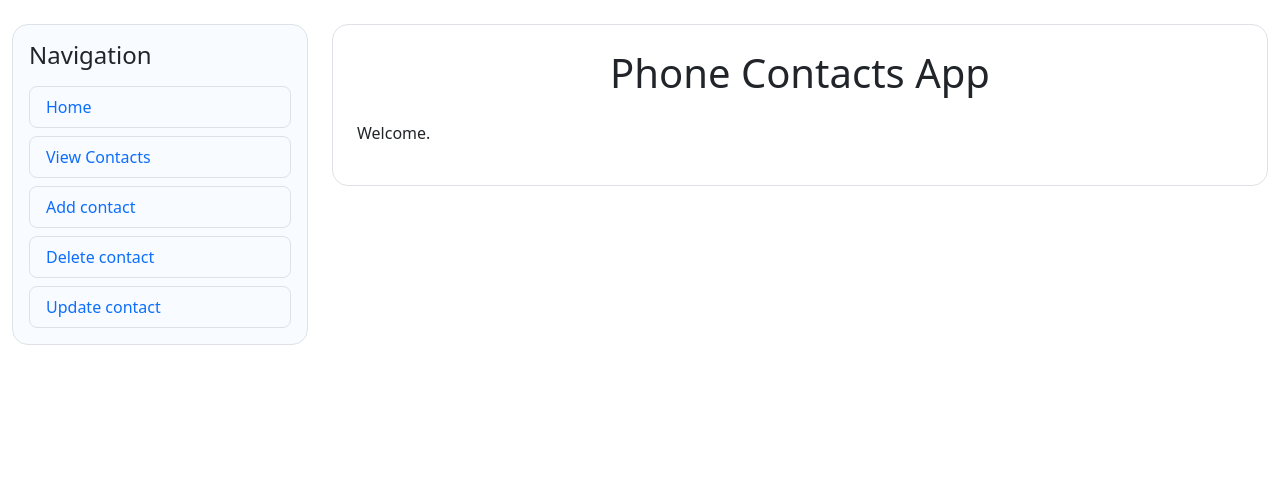
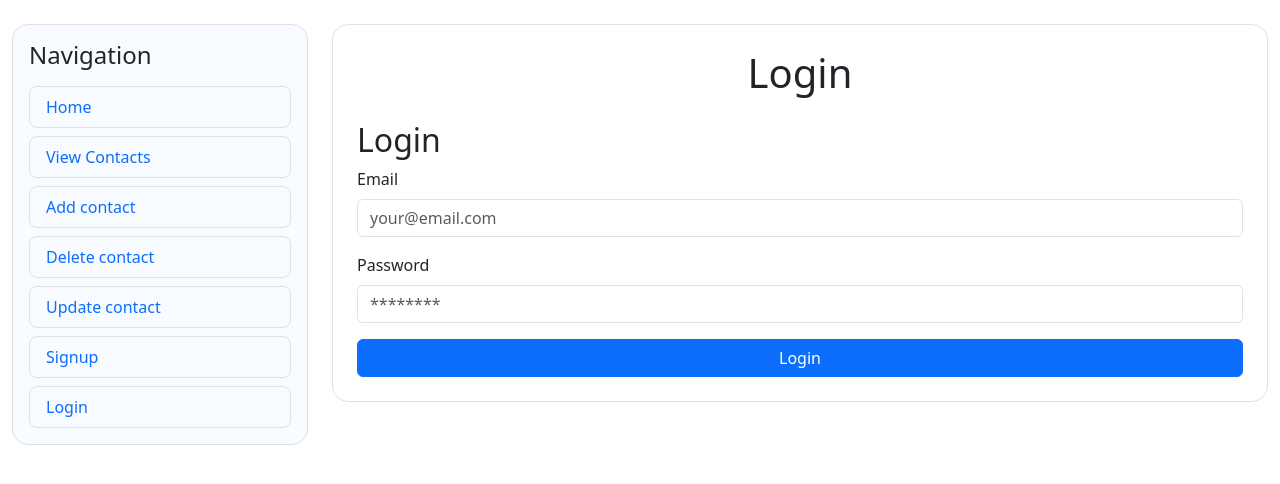
Before and after one commit to tbonnell2003/cs3870_frontend, a React app: page /cs3870_frontend/login in a window 1280 px wide. Before the commit this address led to /cs3870_frontend. Shown: the top 484 px of the page. Built offline with nearby package versions, Linux system fonts and the light colour scheme; the HTML template or start-up script is replaced by a standard one.

Commit message:
updated frontend for new render backend

```diff
--- a/src/App.jsx
+++ b/src/App.jsx
@@ -2,28 +2,41 @@ import { BrowserRouter, Routes, Route, Navigate } from "react-router-dom";
 import { useState } from "react";
 import Layout from "./navigation/Layout.jsx";
 import Contacts from "./Contacts.jsx";
-
-// ⭐ IMPORTANT: your Render backend URL
-const API_URL = "https://cs3870-backend-b6cu.onrender.com";
+import Signup from "./Signup.jsx";
+import Login from "./Login.jsx";
+import { BASE_URL } from "./config.js";
 
 // Simple Home Page
 const Home = () => <p>Welcome.</p>;
 
 // -----------------------------------------------
-// ADD CONTACT
+// ADD CONTACT (now sends JWT token if present)
 // -----------------------------------------------
 const AddContact = () => {
   const [contact_name, setName] = useState("");
   const [phone_number, setPhone] = useState("");
   const [message, setMessage] = useState("");
   const [image_url, setImageUrl] = useState("");
+  const [responseMsg, setResponseMsg] = useState("");
 
   const handleSubmit = async (e) => {
     e.preventDefault();
+    setResponseMsg("");
+
+    // Read token from localStorage
+    const token = localStorage.getItem("token");
+    if (!token) {
+      setResponseMsg("You must login first to add a contact.");
+      return;
+    }
+
     try {
-      const response = await fetch(`${API_URL}/contacts`, {
+      const response = await fetch(`${BASE_URL}/contacts`, {
         method: "POST",
-        headers: { "Content-Type": "application/json" },
+        headers: {
+          "Content-Type": "application/json",
+          Authorization: `Bearer ${token}`,
+        },
         body: JSON.stringify({
           contact_name,
           phone_number,
@@ -32,22 +45,29 @@ const AddContact = () => {
         }),
       });
 
-      if (!response.ok) {
-        const errData = await response.json().catch(() => ({}));
-        throw new Error(errData.message || "Failed to add contact");
-      }
+      const data = await response.json().catch(() => ({}));
 
-      alert("Contact added!");
+      if (response.ok) {
+        setResponseMsg(data.message || "Contact added!");
         setName("");
         setPhone("");
         setMessage("");
         setImageUrl("");
+      } else if (response.status === 401 || response.status === 403) {
+        setResponseMsg(
+          data.detail ||
+            "Not authorized. Please login again to get a new token."
+        );
+      } else {
+        setResponseMsg(data.message || "Failed to add contact");
+      }
     } catch (error) {
-      alert("Error: " + error.message);
+      setResponseMsg("Error: " + error.message);
     }
   };
 
   return (
+    <>
       <form onSubmit={handleSubmit} className="d-flex flex-column gap-3">
         <div>
           <label className="form-label">Name</label>
@@ -93,6 +113,9 @@ const AddContact = () => {
           Add Contact
         </button>
       </form>
+
+      {responseMsg && <p className="mt-3">{responseMsg}</p>}
+    </>
   );
 };
 
@@ -107,7 +130,7 @@ const DeleteContact = () => {
 
     try {
       const response = await fetch(
-        `${API_URL}/contacts/${encodeURIComponent(name)}`,
+        `${BASE_URL}/contacts/${encodeURIComponent(name)}`,
         { method: "DELETE" }
       );
 
@@ -158,7 +181,7 @@ const UpdateContact = () => {
 
     try {
       const response = await fetch(
-        `${API_URL}/contacts/${encodeURIComponent(oldName)}`,
+        `${BASE_URL}/contacts/${encodeURIComponent(oldName)}`,
         {
           method: "PUT",
           headers: { "Content-Type": "application/json" },
@@ -293,6 +316,24 @@ function App() {
           }
         />
 
+        <Route
+          path="/signup"
+          element={
+            <Layout title="Signup">
+              <Signup />
+            </Layout>
+          }
+        />
+
+        <Route
+          path="/login"
+          element={
+            <Layout title="Login">
+              <Login />
+            </Layout>
+          }
+        />
+
         {/* fallback */}
         <Route path="*" element={<Navigate to="/" replace />} />
       </Routes>
--- a/src/Contacts.jsx
+++ b/src/Contacts.jsx
@@ -1,7 +1,11 @@
+// import { useState, useEffect } from "react";
+
+
+// const API_URL = "https://cs3870-backend-b6cu.onrender.com";
+
 import { useState, useEffect } from "react";
-
-// ⭐ IMPORTANT: Update with your actual Render backend URL
-const API_URL = "https://cs3870-backend-b6cu.onrender.com";
+import { BASE_URL } from "./config.js";
+const API_URL = BASE_URL;
 
 const Contacts = () => {
   const [contacts, setContacts] = useState([]);
--- /dev/null
+++ b/src/Login.jsx
@@ -0,0 +1,91 @@
+// Login.jsx
+import React, { useState } from "react";
+import { BASE_URL } from "./config.js";
+
+export default function Login() {
+  const [email, setEmail] = useState("");
+  const [password, setPassword] = useState("");
+  const [message, setMessage] = useState("");
+  const [loading, setLoading] = useState(false);
+
+  const storedToken = localStorage.getItem("token");
+
+  const handleLogin = async (e) => {
+    e.preventDefault();
+    setMessage("");
+
+    if (!email.trim() || !password.trim()) {
+      setMessage("Email and password are required.");
+      return;
+    }
+
+    try {
+      setLoading(true);
+
+      const res = await fetch(`${BASE_URL}/login`, {
+        method: "POST",
+        headers: {
+          "Content-Type": "application/json",
+        },
+        body: JSON.stringify({ email, password }),
+      });
+
+      const data = await res.json().catch(() => null);
+
+      if (res.ok && data?.token) {
+        localStorage.setItem("token", data.token);
+        setMessage("Login successful. You can now add contacts.");
+        setPassword("");
+      } else {
+        setMessage(data?.detail || "Login failed.");
+      }
+    } catch (err) {
+      setMessage("Network error: " + err.message);
+    } finally {
+      setLoading(false);
+    }
+  };
+
+  return (
+    <div>
+      <h2>Login</h2>
+      <form onSubmit={handleLogin} className="d-flex flex-column gap-3">
+        <div>
+          <label className="form-label">Email</label>
+          <input
+            className="form-control"
+            type="email"
+            value={email}
+            onChange={(e) => setEmail(e.target.value)}
+            placeholder="your@email.com"
+            required
+          />
+        </div>
+
+        <div>
+          <label className="form-label">Password</label>
+          <input
+            className="form-control"
+            type="password"
+            value={password}
+            onChange={(e) => setPassword(e.target.value)}
+            placeholder="********"
+            required
+          />
+        </div>
+
+        <button className="btn btn-primary" type="submit" disabled={loading}>
+          {loading ? "Logging in..." : "Login"}
+        </button>
+      </form>
+
+      {message && <p className="mt-3">{message}</p>}
+
+      {storedToken && (
+        <p className="mt-2" style={{ fontSize: "0.9rem" }}>
+          <strong>Stored token:</strong> {storedToken.substring(0, 25)}...
+        </p>
+      )}
+    </div>
+  );
+}
--- /dev/null
+++ b/src/Signup.jsx
@@ -0,0 +1,83 @@
+// Signup.jsx
+import React, { useState } from "react";
+import { BASE_URL } from "./config.js";
+
+export default function Signup() {
+  const [email, setEmail] = useState("");
+  const [password, setPassword] = useState("");
+  const [message, setMessage] = useState("");
+  const [loading, setLoading] = useState(false);
+
+  const handleSignup = async (e) => {
+    e.preventDefault();
+    setMessage("");
+
+    if (!email.trim() || !password.trim()) {
+      setMessage("Email and password are required.");
+      return;
+    }
+
+    try {
+      setLoading(true);
+
+      const res = await fetch(`${BASE_URL}/signup`, {
+        method: "POST",
+        headers: {
+          "Content-Type": "application/json",
+        },
+        body: JSON.stringify({ email, password }),
+      });
+
+      const data = await res.json().catch(() => null);
+
+      if (res.ok) {
+        setMessage("Signup successful. You can now log in.");
+        setEmail("");
+        setPassword("");
+      } else {
+        setMessage(data?.detail || "Signup failed.");
+      }
+    } catch (err) {
+      setMessage("Network error: " + err.message);
+    } finally {
+      setLoading(false);
+    }
+  };
+
+  return (
+    <div>
+      <h2>Signup</h2>
+      <form onSubmit={handleSignup} className="d-flex flex-column gap-3">
+        <div>
+          <label className="form-label">Email</label>
+          <input
+            className="form-control"
+            type="email"
+            value={email}
+            onChange={(e) => setEmail(e.target.value)}
+            placeholder="your@email.com"
+            required
+          />
+        </div>
+
+        <div>
+          <label className="form-label">Password</label>
+          <input
+            className="form-control"
+            type="password"
+            value={password}
+            onChange={(e) => setPassword(e.target.value)}
+            placeholder="********"
+            required
+          />
+        </div>
+
+        <button className="btn btn-primary" type="submit" disabled={loading}>
+          {loading ? "Signing up..." : "Signup"}
+        </button>
+      </form>
+
+      {message && <p className="mt-3">{message}</p>}
+    </div>
+  );
+}
--- /dev/null
+++ b/src/config.js
@@ -0,0 +1,3 @@
+// src/config.js
+
+export const BASE_URL = "https://cs3870-backend-1-f13g.onrender.com";
--- a/src/navigation/Sidebar.jsx
+++ b/src/navigation/Sidebar.jsx
@@ -23,6 +23,14 @@ export default function Sidebar() {
         <NavLink to="/update" className="nav-link border rounded-3 px-3 py-2">
           Update contact
         </NavLink>
+
+        {/* New links */}
+        <NavLink to="/signup" className="nav-link border rounded-3 px-3 py-2">
+          Signup
+        </NavLink>
+        <NavLink to="/login" className="nav-link border rounded-3 px-3 py-2">
+          Login
+        </NavLink>
       </nav>
     </aside>
   );
```
Lines whose indentation alone changed are shown as unchanged.
